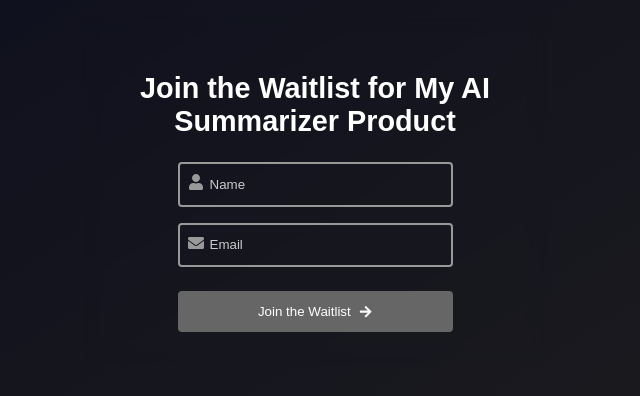
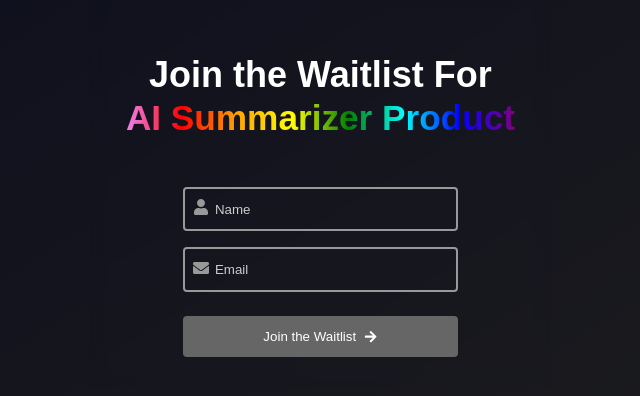
Before and after one commit to Keshav-Thakur-108/waitlist-web-app, a React (Create React App) app: page / in a window 1280 px wide. Shown: the part 210-606 px from the top of the page, without its empty margins (325-965 px from the left). Built offline with nearby package versions, Linux system fonts and the light colour scheme.

Commit message:
Modify Form.js

```diff
--- a/src/components/Form.js
+++ b/src/components/Form.js
@@ -25,9 +25,22 @@ const FormContainer = styled.div`
 `;
 
 const Title = styled.h2`
-  font-size: 1.8rem; /* Increase font size */
-  font-weight: bold; /* Make title bold */
-  margin-bottom: 1.5rem; /* Spacing below title */
+  font-size: 2.25rem; /* Increased font size for visibility */
+  font-weight: bold;
+  margin-bottom: 3rem; /* Added margin-bottom for spacing */
+  line-height: 1.2; /* Adjust line height for better spacing */
+`;
+
+const TitleLine1 = styled.span`
+  display: block; /* Force line breaks */
+`;
+
+const TitleLine2 = styled.span`
+  display: block; /* Force line breaks */
+  font-size: 2.2rem; /* Slightly larger font size for emphasis */
+  background: linear-gradient(90deg, violet, red, orange, yellow, green, cyan, blue, purple); /* Gradient effect */
+  -webkit-background-clip: text; /* Clip the gradient to the text */
+  -webkit-text-fill-color: transparent; /* Fill text with gradient */
 `;
 
 const InputContainer = styled.div`
@@ -108,7 +121,10 @@ const Form = () => {
 
   return (
     <FormContainer>
-      <Title>Join the Waitlist for My AI Summarizer Product</Title>
+      <Title>
+        <TitleLine1>Join the Waitlist For</TitleLine1>
+        <TitleLine2>AI Summarizer Product</TitleLine2>
+      </Title>
       <form onSubmit={handleSubmit(onSubmit)}>
         <InputContainer>
           <Icon><FaUser /></Icon>
```
